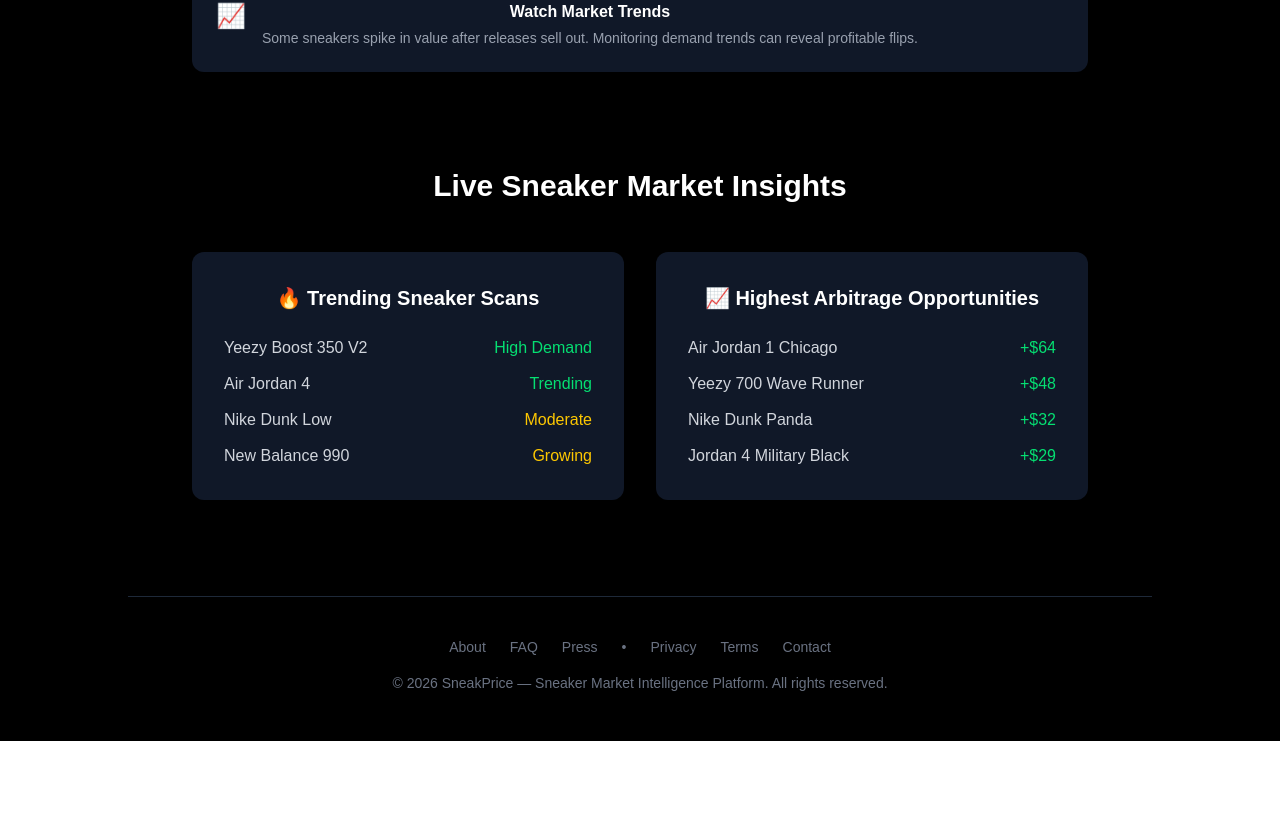
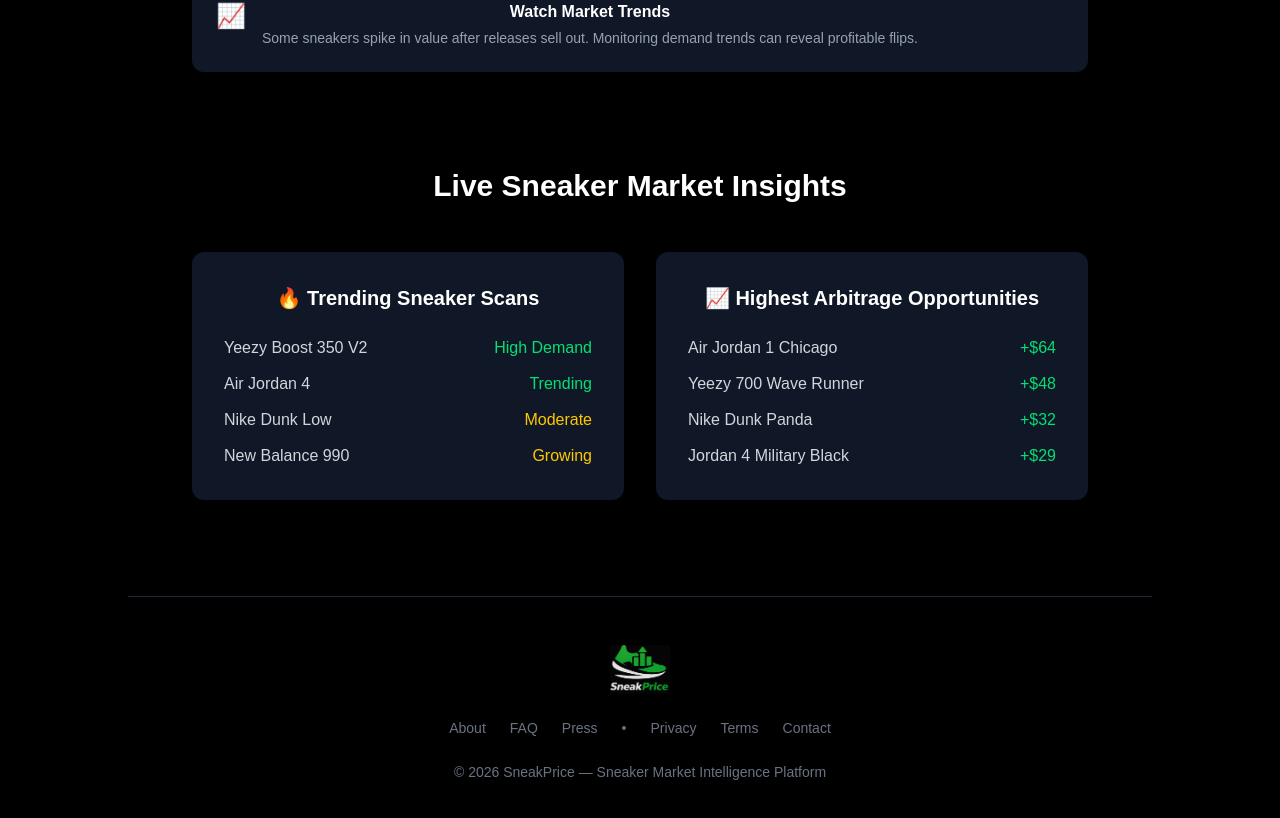
Before and after one commit to speedyray/sneakprice, a Next.js app: page / in a window 1280 px wide. Shown: the part 1898-2716 px from the top of the page. Before the commit the page ends 2639 px from the top, so only its background shows below. Built offline with nearby package versions, Linux system fonts and the light colour scheme.

Commit message:
Added a sneakprice logo to footer

```diff
--- a/app/page.tsx
+++ b/app/page.tsx
@@ -294,28 +294,53 @@
 </div>
 {/* FOOTER */}
 
-<footer className="mt-24 border-t border-gray-800 pt-10 pb-6 text-center text-gray-500 text-sm w-full max-w-5xl">
+<footer className="mt-24 border-t border-gray-800 pt-12 pb-8 text-center text-gray-500 text-sm w-full max-w-5xl">
 
-  <div className="flex justify-center gap-6 mb-4 flex-wrap">
+  {/* Logo */}
+  <div className="flex justify-center mb-6">
+    <Image
+      src="/sneakprice-logo.png"
+      alt="SneakPrice"
+      width={60}
+      height={60}
+      className="opacity-90"
+    />
+  </div>
 
-  <Link href="/about" className="hover:text-white">About</Link>
+  {/* Links */}
+  <div className="flex justify-center gap-6 mb-6 flex-wrap">
 
-  <Link href="/faq" className="hover:text-white">FAQ</Link>
+    <Link href="/about" className="hover:text-white transition">
+      About
+    </Link>
 
-  <Link href="/press" className="hover:text-white">Press</Link>
+    <Link href="/faq" className="hover:text-white transition">
+      FAQ
+    </Link>
 
-  <span>•</span>
+    <Link href="/press" className="hover:text-white transition">
+      Press
+    </Link>
 
-  <Link href="/privacy" className="hover:text-white">Privacy</Link>
+    <span>•</span>
 
-  <Link href="/terms" className="hover:text-white">Terms</Link>
+    <Link href="/privacy" className="hover:text-white transition">
+      Privacy
+    </Link>
 
-  <Link href="/contact" className="hover:text-white">Contact</Link>
+    <Link href="/terms" className="hover:text-white transition">
+      Terms
+    </Link>
 
-</div>
+    <Link href="/contact" className="hover:text-white transition">
+      Contact
+    </Link>
 
+  </div>
+
+  {/* Copyright */}
   <p>
-    © {new Date().getFullYear()} SneakPrice — Sneaker Market Intelligence Platform. All rights reserved.
+    © {new Date().getFullYear()} SneakPrice — Sneaker Market Intelligence Platform
   </p>
 
 </footer>
```
